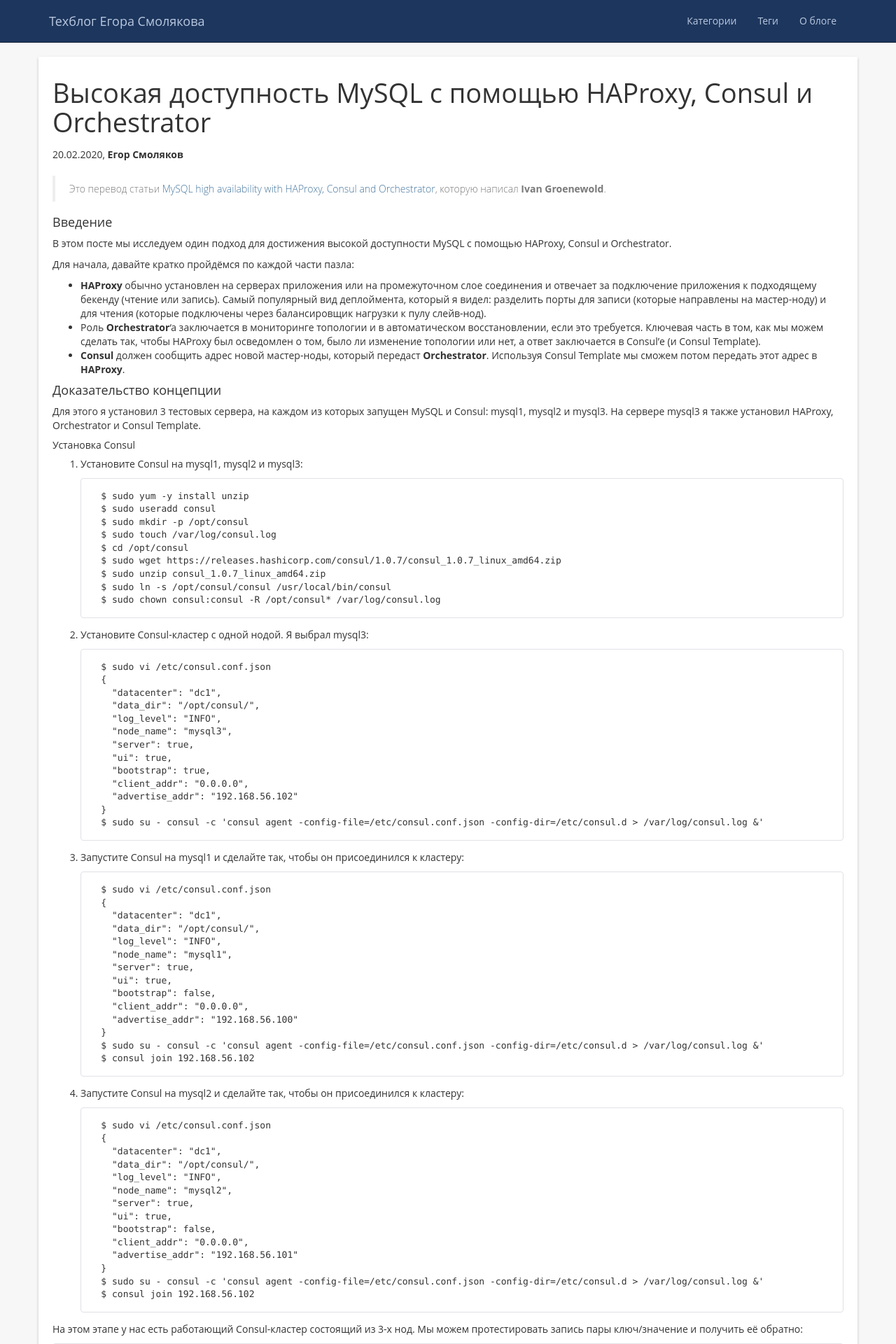
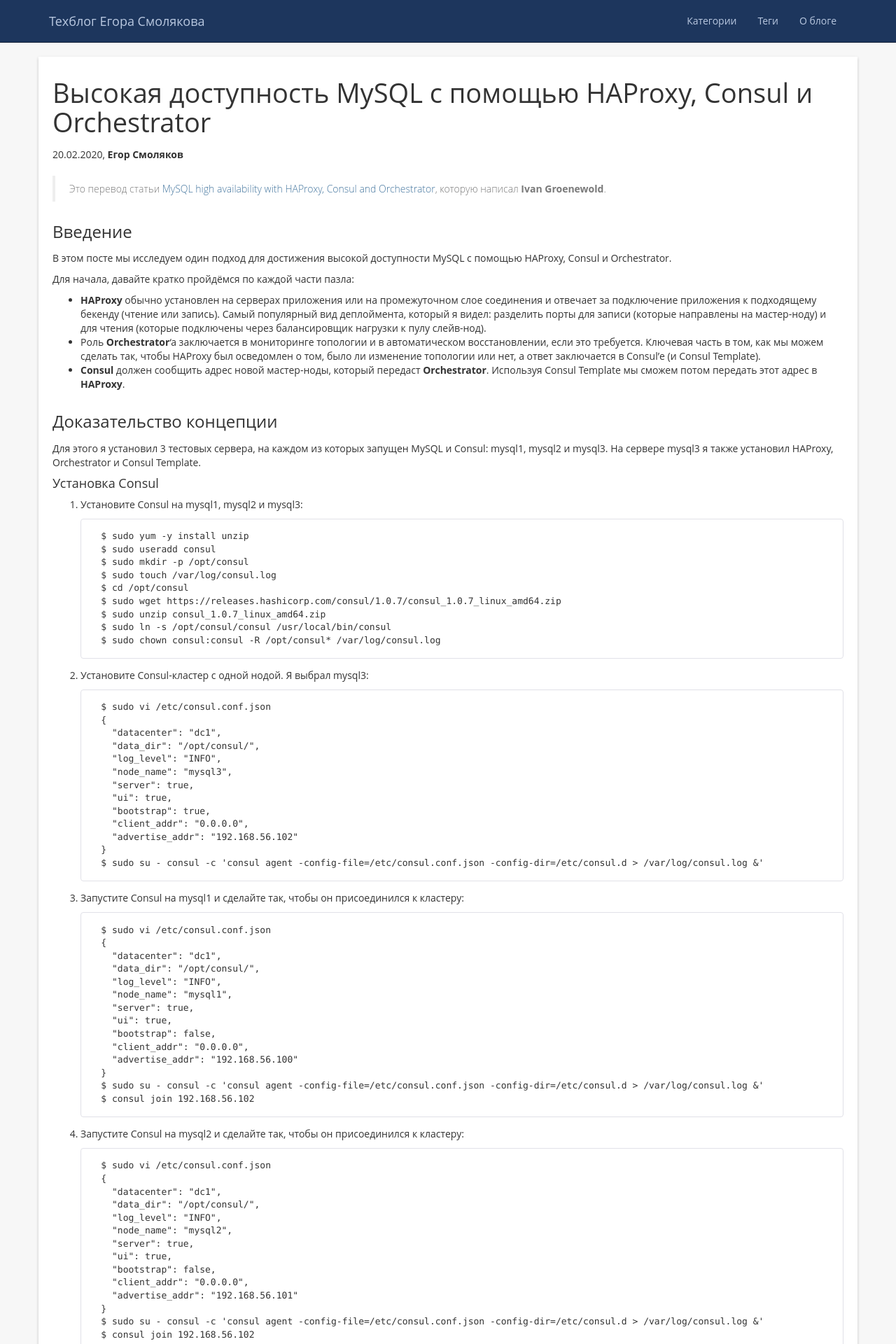
Before and after one commit to egorsmkv/blog-ru, a Jekyll site: the page built from _posts/2020-02-21-mysql-high-availability-with-haproxy-consul-and-orchestrator.md, in a window 1280 px wide. Shown: the top 1920 px of the page at 70% size. Built offline with Jekyll 4.4.1, drawn with Linux system fonts in a browser that asks for light colours; comment, search, counter and statistics services are not loaded.

````diff
--- a/_posts/2020-02-21-mysql-high-availability-with-haproxy-consul-and-orchestrator.md
+++ b/_posts/2020-02-21-mysql-high-availability-with-haproxy-consul-and-orchestrator.md
@@ -11,7 +11,7 @@ comments: true
 > Это перевод статьи [MySQL high availability with HAProxy, Consul and Orchestrator][1],
 > которую написал **Ivan Groenewold**.
 
-#### Введение
+### Введение
 
 В этом посте мы исследуем один подход для достижения высокой доступности MySQL с помощью HAProxy, Consul и Orchestrator.
 
@@ -22,12 +22,12 @@ comments: true
 - **Consul** должен сообщить адрес новой мастер-ноды, который передаст **Orchestrator**. Используя Consul Template мы сможем потом передать этот адрес в **HAProxy**.
 
 
-#### Доказательство концепции
+### Доказательство концепции
 
 Для этого я установил 3 тестовых сервера, на каждом из которых запущен MySQL и Consul: mysql1, mysql2 и mysql3.
 На сервере mysql3 я также установил HAProxy, Orchestrator и Consul Template.
 
-##### Установка Consul
+#### Установка Consul
 
 1. Установите Consul на mysql1, mysql2 и mysql3:
 
@@ -108,7 +108,7 @@ $ consul kv get foo
 bar
 ```
 
-##### Настройка Orchestrator'a, чтобы он писал в Consul
+#### Настройка Orchestrator'a, чтобы он писал в Consul
 
 К счастью, [Orchestrator имеет встроенную поддержку для Consul'a][1], поэтому мы потратим немного времени на это. Единственное предостережение: нам нужно чтобы Orchestrator заполнил значения в Consul'e, поэтому нужно вручную вызвать orchestrator-client. Это из-за того, что Orchestrator будет только записывать значения каждый раз, когда произойдут изменения о мастер-ноде.
 
@@ -139,7 +139,7 @@ bar
 	mysql1:3306
 	```
 
-##### Использование Consul Template для управления HAProxy
+#### Использование Consul Template для управления HAProxy
 
 Так как HAProxy у нас запущен на mysql3, то нам нужно установить Consul Template на этот сервер для управления настройками HAProxy. Идея в том, чтобы настроить Consul Template для динамического обновления файла шаблона настроек HAProxy и перезапустить HAProxy используя изменённый файл настроек.
 
@@ -287,7 +287,7 @@ Redirecting to /bin/systemctl reload  haproxy.service
 
 Что произошло? Orchestrator обновил ключ/значение в Consul'e и Consul Template обнаружил это изменение и в свою очередь обновил файл настроек HAProxy, после этого перезапустил HAProxy.
 
-#### Заключение
+### Заключение
 
 HAProxy все еще широко используется как прокcи/балансировщик нагрузки для MySQL, поэтому красиво иметь возможность сочетать его с Orchestrator'ом и Consul'ом, чтобы собрать решение для высокой доступности.
 
````
